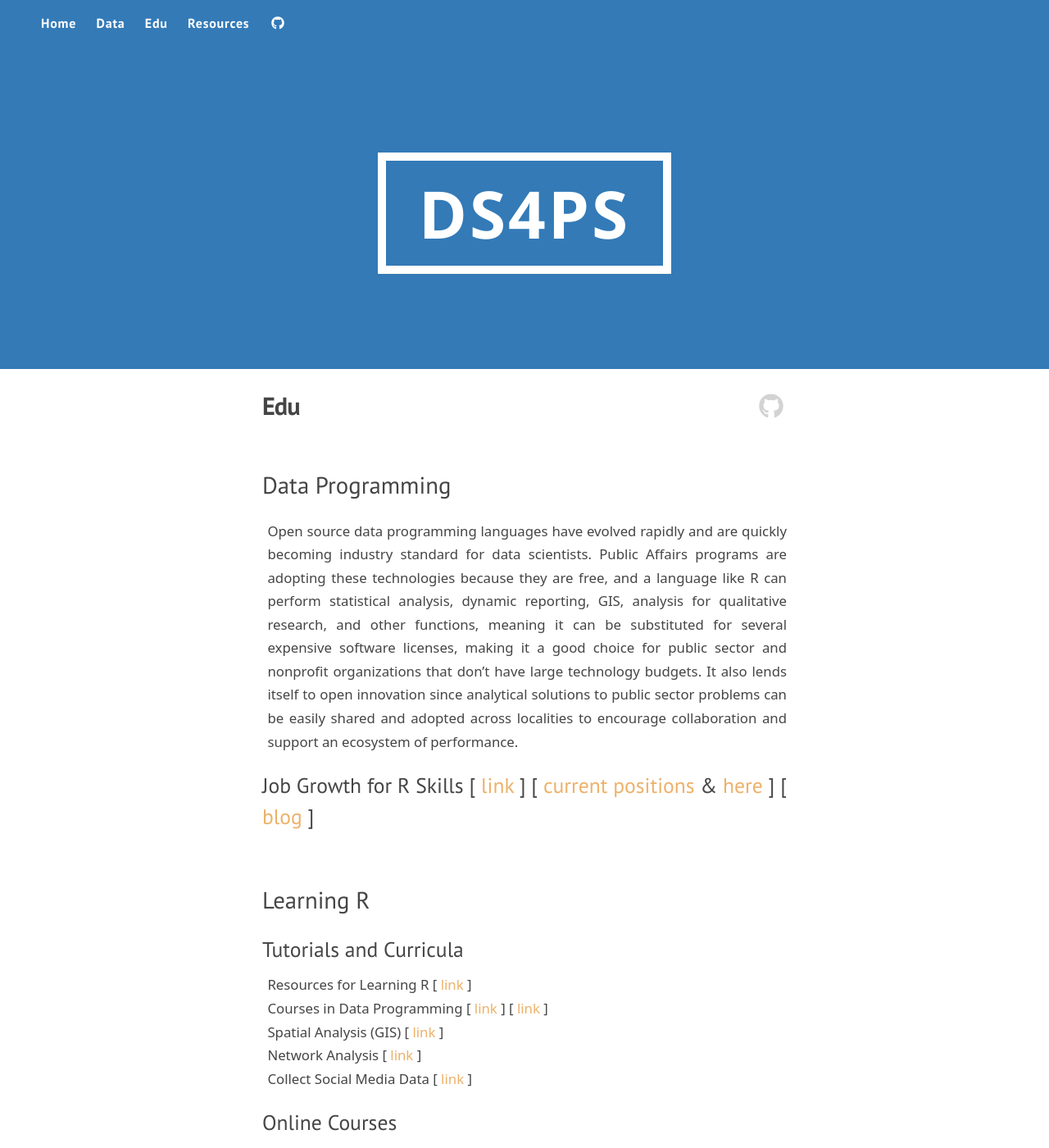
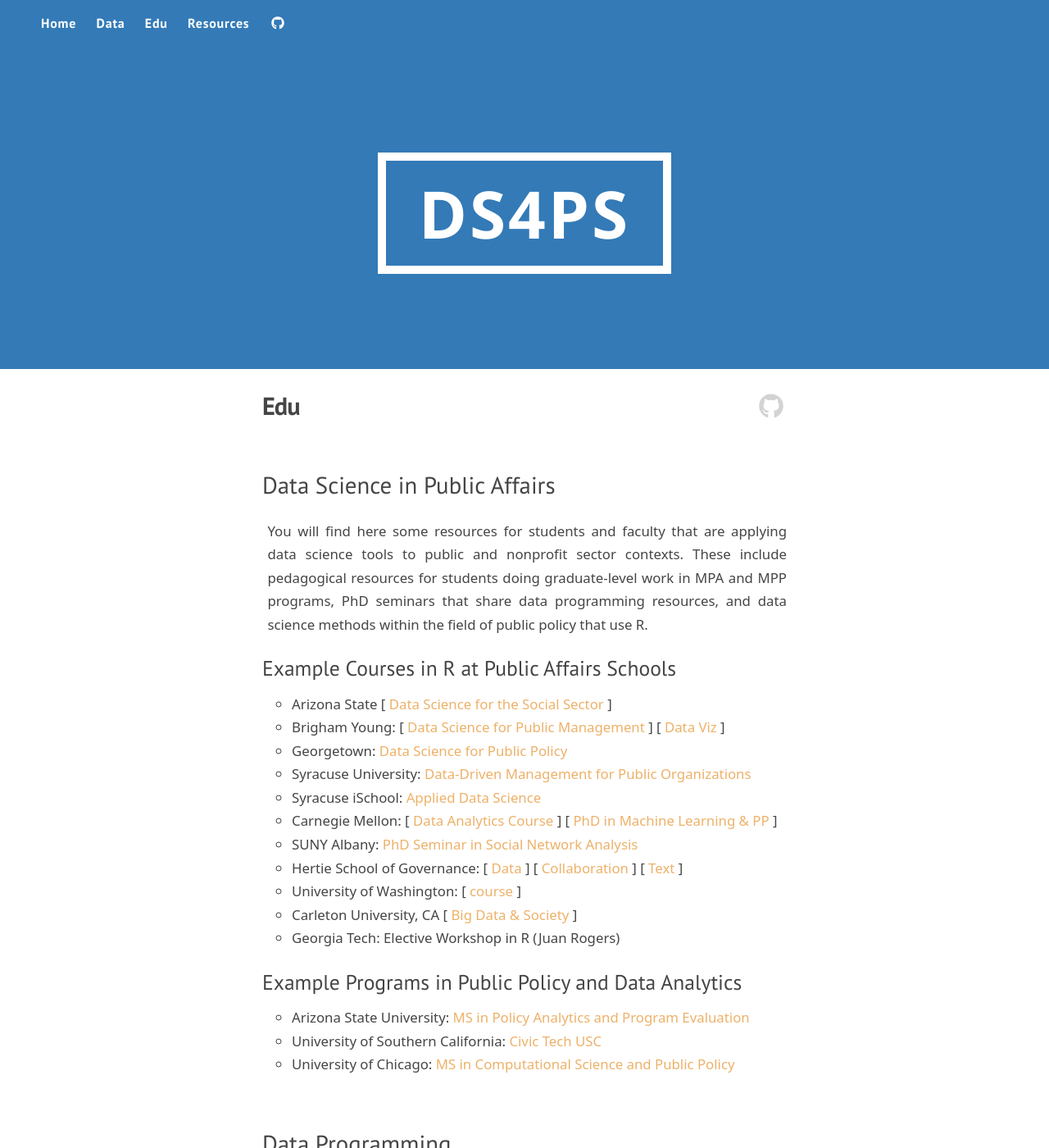
Before and after one commit to DS4PS/ds4ps_dev_site, a Jekyll site: the page built from edu.md, in a window 1280 px wide and 1400 px high. Shown: the whole window at 82% size. Built offline with Jekyll 4.4.1, drawn with Linux system fonts in a browser that asks for light colours; nearby versions of some CDN libraries; library files that are not in the unit come from our copies.

Commit message:
Update edu.md

```diff
--- a/edu.md
+++ b/edu.md
@@ -34,6 +34,33 @@
   list-style-type: circle;
 }
 </style>
+
+
+## Data Science in Public Affairs
+
+You will find here some resources for students and faculty that are applying data science tools to public and nonprofit sector contexts. These include pedagogical resources for students doing graduate-level work in MPA and MPP programs, PhD seminars that share data programming resources, and data science methods within the field of public policy that use R.
+
+
+### Example Courses in R at Public Affairs Schools
+
+* Arizona State [ [Data Science for the Social Sector](https://ds4ps.github.io/course_website/) ]
+* Brigham Young: [ [Data Science for Public Management](https://statsf18.classes.andrewheiss.com/reading/04-reading/) ] [ [Data Viz](https://datavizf18.classes.andrewheiss.com/) ]
+* Georgetown: [Data Science for Public Policy](https://georgetownmccourt.github.io/data-science/)
+* Syracuse University: [Data-Driven Management for Public Organizations](/data-driven-management)
+* Syracuse iSchool: [Applied Data Science](http://my.ischool.syr.edu/uploads/coursesyllabus/687syllabus2013maymester-1133.73673-6a0081f6-0348-4ec4-a75d-8ccf04e8ffe3.pdf)
+* Carnegie Mellon: [ [Data Analytics Course](http://www.andrew.cmu.edu/user/achoulde/94842/index.html#schedule) ] [ [PhD in Machine Learning & PP](https://www.ml.cmu.edu/academics/joint-phd-mlpp.html) ]
+* SUNY Albany: [PhD Seminar in Social Network Analysis](http://www.albany.edu/wwwres/kretheme/PAD777/overview.html)
+* Hertie School of Governance: [ [Data](https://github.com/mhaber/HertieDataScience) ] [ [Collaboration](https://github.com/HertieDataScience/SyllabusAndLectures) ] [ [Text](https://github.com/mhaber/HertieTextAnalysis) ]
+* University of Washington: [ [course](https://evansdatascience.github.io/GovernanceAnalytics/) ]
+* Carleton University, CA [ [Big Data & Society](https://github.com/TraceyLauriault/COMS2200_Fall2017) ]
+* Georgia Tech: Elective Workshop in R (Juan Rogers)
+
+
+### Example Programs in Public Policy and Data Analytics
+
+* Arizona State University: [MS in Policy Analytics and Program Evaluation](https://asuonline.asu.edu/online-degree-programs/graduate/program-evaluation-and-data-analytics-ms)
+* University of Southern California: [Civic Tech USC](http://www.civictechusc.org/)
+* University of Chicago: [MS in Computational Science and Public Policy](https://capp.sites.uchicago.edu/)
 
 
 
```
